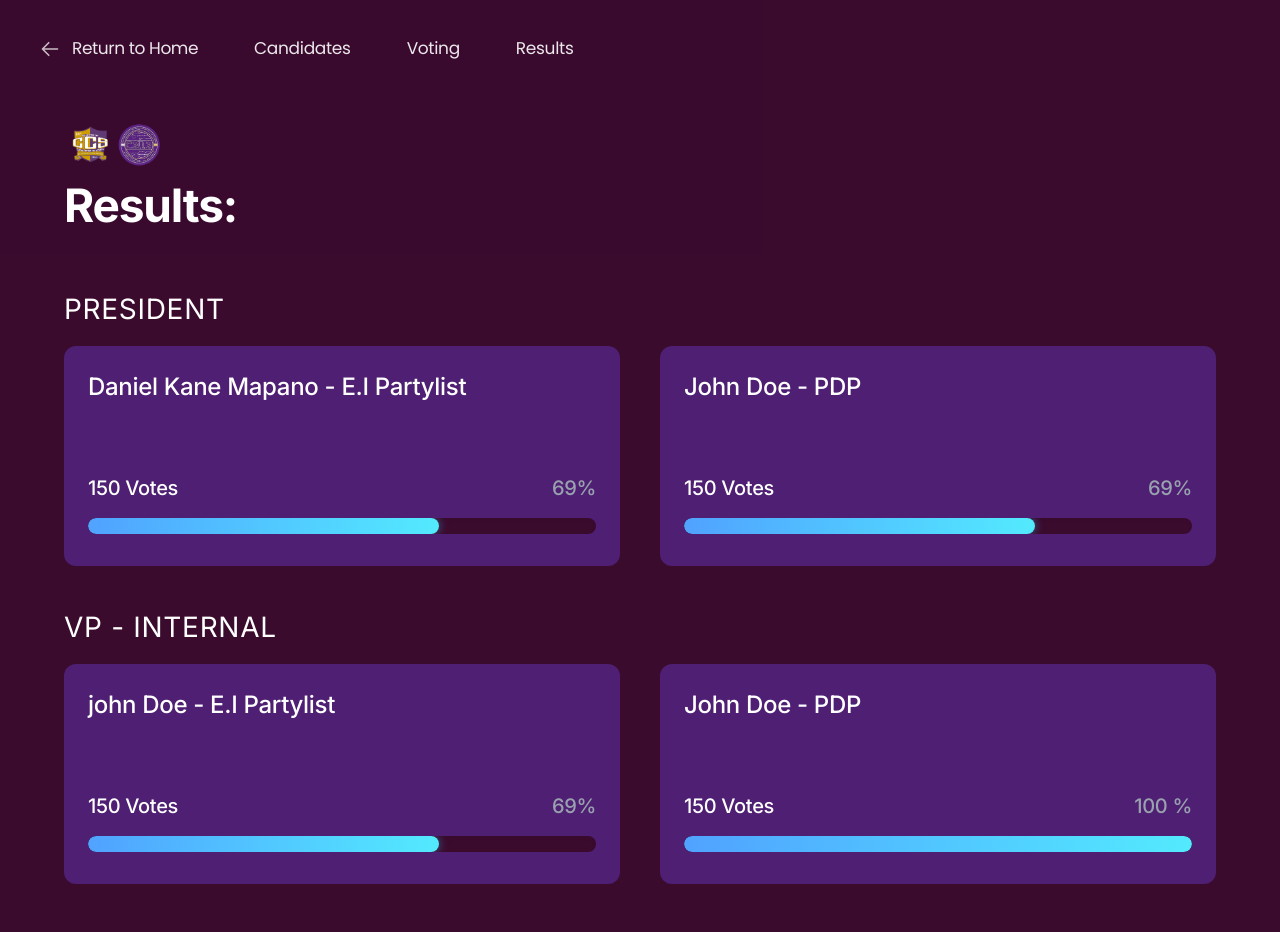
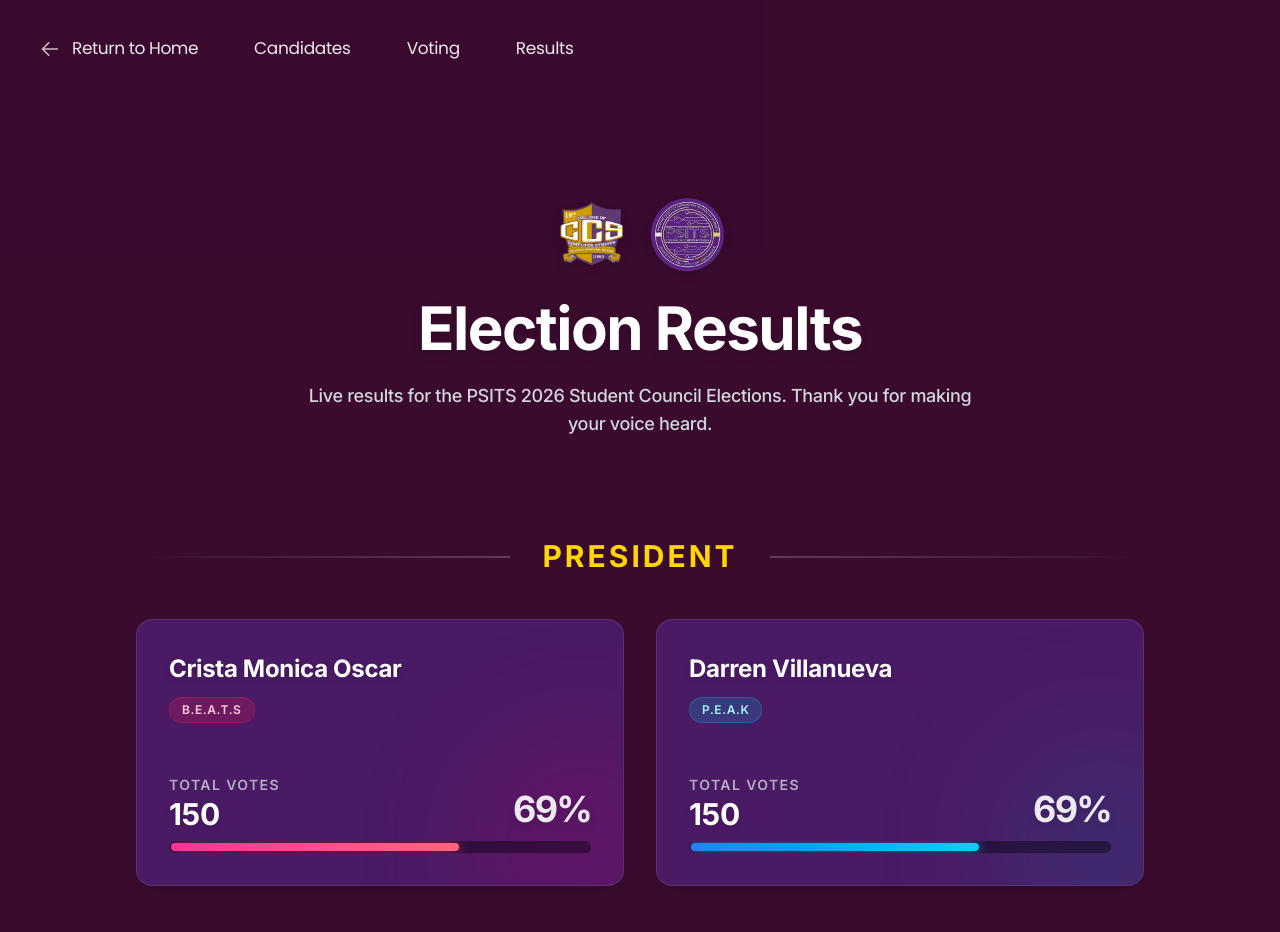
Before and after one commit to ire-zepelli/voting-system, a React (Vite) app in the folder frontend/: page /results in a window 1280 px wide. Shown: the top 932 px of the page. Built offline with nearby package versions, Linux system fonts and the light colour scheme.

Commit message:
changed the layout to the results page and result card

```diff
--- a/frontend/src/components/ResultsCard.jsx
+++ b/frontend/src/components/ResultsCard.jsx
@@ -1,27 +1,70 @@
 import React from "react";
 
 function ResultsCard({ text, voteNum, percentage }) {
+  // Extract and clean data
+  const rawText = text || '';
+  const parts = rawText.split(" - ");
+  const name = parts[0];
+  const partyContainer = parts.length > 1 ? parts[1] : "";
+
+  // Some parties in standard text say 'Partylistv' or 'Partylist'
+  const party = partyContainer.replace(/partylistv?/i, '').trim();
+
+  const isBeats = party.toLowerCase().includes("b.e.a.t.s");
+  const isPeak = party.toLowerCase().includes("p.e.a.k");
+
+  const progressBarGradient = isBeats
+    ? "from-pink-500 to-rose-400 shadow-[0_0_12px_rgba(244,63,94,0.6)]"
+    : isPeak
+      ? "from-blue-500 to-cyan-400 shadow-[0_0_12px_rgba(56,189,248,0.6)]"
+      : "from-purple-500 to-indigo-400 shadow-[0_0_12px_rgba(168,85,247,0.6)]";
+
+  const partyAccentColor = isBeats
+    ? "bg-rose-500/20 text-rose-200 border-rose-500/30"
+    : isPeak
+      ? "bg-cyan-500/20 text-cyan-200 border-cyan-500/30"
+      : "bg-white/10 text-gray-200 border-white/20";
+
+  // Clean percentage text (e.g. "100      %" to "100%")
+  const cleanPercentage = (percentage || '0%').toString().replace(/\s/g, '');
+
   return (
-    <div className="bg-[#4F1F73] h-full min-h-[180px] sm:min-h-[220px] w-full rounded-xl flex flex-col justify-between gap-4 sm:gap-5 px-4 sm:px-6 py-5 sm:py-6">
-      <p className="text-lg sm:text-2xl font-medium mb-2 sm:mb-5 leading-snug break-words">
-        {text}
-      </p>
-      <div className="mt-auto">
-        <div className="flex flex-row justify-between items-center w-full mb-3 sm:mb-4">
-          <p className="text-[16px] sm:text-xl font-medium truncate">
-            {voteNum} Votes
-          </p>
-          <p className="text-[16px] sm:text-xl font-medium text-gray-400 shrink-0">
-            {percentage}
+    <div className="group relative bg-[#4F1F73]/80 hover:bg-[#5C2785] transition-all duration-300 w-full rounded-2xl flex flex-col justify-between gap-5 p-6 sm:p-8 border border-white/10 hover:border-white/30 overflow-hidden shadow-lg hover:shadow-2xl h-full min-h-[180px] sm:min-h-[220px]">
+      {/* Background glow effect based on party */}
+      <div className={`absolute -bottom-10 -right-10 w-40 h-40 blur-[80px] rounded-full opacity-30 transition-opacity duration-300 group-hover:opacity-50 ${isBeats ? 'bg-pink-600' : isPeak ? 'bg-cyan-600' : 'bg-purple-600'} pointer-events-none`}></div>
+
+      <div className="relative z-10 flex flex-col gap-3">
+        <p className="text-xl sm:text-2xl font-bold text-white leading-snug break-words drop-shadow-md">
+          {name}
+        </p>
+        {party && (
+          <span className={`inline-block px-3 py-1 rounded-full text-xs font-semibold uppercase tracking-wider backdrop-blur-sm self-start border ${partyAccentColor}`}>
+            {party}
+          </span>
+        )}
+      </div>
+
+      <div className="mt-8 relative z-10">
+        <div className="flex flex-row justify-between items-end w-full mb-3">
+          <div className="flex flex-col">
+            <p className="text-gray-300 text-xs sm:text-sm font-semibold uppercase tracking-widest mb-1 opacity-80">
+              Total Votes
+            </p>
+            <p className="text-2xl sm:text-3xl font-extrabold text-white leading-none drop-shadow-md">
+              {voteNum}
+            </p>
+          </div>
+          <p className="text-3xl sm:text-4xl font-black text-white/90 shrink-0 tracking-tighter drop-shadow-lg">
+            {cleanPercentage}
           </p>
         </div>
-      <div className="h-4 w-full bg-[#3B0B2E] rounded-full overflow-hidden shadow-inner mb-2">
-        {/* Dynamic Fill */}
-        <div
-          style={{ width: `${percentage}` }}
-          className="h-full bg-gradient-to-r from-blue-400 to-cyan-300 transition-all duration-500 ease-out rounded-full shadow-[0_0_10px_rgba(56,189,248,0.5)]"
-        />
-      </div>
+
+        <div className="h-3 w-full bg-black/40 rounded-full overflow-hidden shadow-inner p-[2px]">
+          <div
+            style={{ width: `${cleanPercentage}` }}
+            className={`h-full bg-gradient-to-r ${progressBarGradient} transition-all duration-1000 ease-out rounded-full`}
+          />
+        </div>
       </div>
     </div>
   );
--- a/frontend/src/pages/Results.jsx
+++ b/frontend/src/pages/Results.jsx
@@ -1,4 +1,4 @@
-import React from 'react'
+import React, { useState, useEffect, useRef } from 'react'
 import { useNavigate } from 'react-router-dom'
 import Header from '../components/Header'
 import ResultsCard from '../components/ResultsCard'
@@ -7,123 +7,174 @@ import uclmccs from '../assets/uclmccs.png'
 import uclmpsits from '../assets/uclmpsits.png'
 import Button from '../components/Button'
 
+const FadeInOnScroll = ({ children }) => {
+    const [isVisible, setIsVisible] = useState(false);
+    const domRef = useRef();
+
+    useEffect(() => {
+        const observer = new IntersectionObserver(
+            (entries) => {
+                entries.forEach((entry) => {
+                    if (entry.isIntersecting) {
+                        setIsVisible(true);
+                        observer.unobserve(entry.target);
+                    }
+                });
+            },
+            { threshold: 0.15 },
+        );
+
+        const current = domRef.current;
+        if (current) observer.observe(current);
+        return () => current && observer.unobserve(current);
+    }, []);
+
+    return (
+        <div
+            ref={domRef}
+            className={`transition-all duration-700 ease-out will-change-transform ${isVisible ? "opacity-100 translate-y-0" : "opacity-0 translate-y-[60px]"
+                }`}
+        >
+            {children}
+        </div>
+    );
+};
+
 function Results() {
     const navigate = useNavigate()
     const positions = [
         {
             title: "PRESIDENT",
             candidates: [
-                { text: "Daniel Kane Mapano - E.I Partylist", voteNum: 150, percentage: "69%" },
-                { text: "John Doe - PDP", voteNum: 150, percentage: "69%" }
+                { text: "Crista Monica Oscar - B.E.A.T.S Partylist", voteNum: 150, percentage: "69%" },
+                { text: "Darren Villanueva - P.E.A.K Partylist", voteNum: 150, percentage: "69%" }
             ]
         },
         {
             title: "VP - INTERNAL",
             candidates: [
-                { text: "john Doe - E.I Partylist", voteNum: 150, percentage: "69%" },
-                { text: "John Doe - PDP", voteNum: 150, percentage: "100      %" }
+                { text: "Dan Pierre Pogoy - B.E.A.T.S Partylist", voteNum: 150, percentage: "69%" },
+                { text: "Altheia Dano - P.E.A.K Partylist", voteNum: 150, percentage: "100      %" }
             ]
         },
         {
             title: "VP - EXTERNAL",
             candidates: [
-                { text: "john Doe - E.I Partylist", voteNum: 150, percentage: "69%" },
-                { text: "John Doe - PDP", voteNum: 150, percentage: "69%" }
+                { text: "Ryan Pacumio - B.E.A.T.S Partylist", voteNum: 150, percentage: "69%" },
+                { text: "Kane Huxley Book - P.E.A.K Partylist", voteNum: 150, percentage: "69%" }
             ]
         },
         {
             title: "SECRETARY",
             candidates: [
-                { text: "john Doe - E.I Partylist", voteNum: 150, percentage: "69%" },
-                { text: "John Doe - PDP", voteNum: 150, percentage: "69%" }
+                { text: "May Lapeña - B.E.A.T.S Partylistv", voteNum: 150, percentage: "69%" },
+                { text: "Diane Mendoza - P.E.A.K Partylist", voteNum: 150, percentage: "69%" }
             ]
         },
         {
             title: "PIO",
             candidates: [
-                { text: "john Doe - E.I Partylist", voteNum: 150, percentage: "69%" },
-                { text: "John Doe - PDP", voteNum: 150, percentage: "69%" }
+                { text: "Fiona Monilar - B.E.A.T.S Partylist", voteNum: 150, percentage: "69%" },
+                { text: "Jea Mary Trixy Magallanes - P.E.A.K Partylist", voteNum: 150, percentage: "69%" }
             ]
         },
         {
             title: "TREASURER",
             candidates: [
-                { text: "john Doe - E.I Partylist", voteNum: 150, percentage: "69%" },
-                { text: "John Doe - PDP", voteNum: 150, percentage: "69%" }
+                { text: "Keith Ramises Latonio - B.E.A.T.S Partylist", voteNum: 150, percentage: "69%" },
+                { text: "Hanny Jane Enriquez - P.E.A.K Partylist", voteNum: 150, percentage: "69%" }
             ]
         },
         {
             title: "CHIEF OF CREATIVES",
             candidates: [
-                { text: "john Doe - E.I Partylist", voteNum: 150, percentage: "69%" },
-                { text: "John Doe - PDP", voteNum: 150, percentage: "69%" }
+                { text: "Harry Conde - B.E.A.T.S Partylist", voteNum: 150, percentage: "69%" },
+                { text: "Tristhan Mark Vincent Villamor - P.E.A.K Partylist", voteNum: 150, percentage: "69%" }
             ]
         },
         {
             title: "AUDITOR",
             candidates: [
-                { text: "john Doe - E.I Partylist", voteNum: 150, percentage: "69%" },
-                { text: "John Doe - PDP", voteNum: 150, percentage: "69%" }
+                { text: "Emmanuel Franz Apawan - B.E.A.T.S Partylist", voteNum: 150, percentage: "69%" },
+                { text: "Myka Angela Dumael - P.E.A.K Partylist", voteNum: 150, percentage: "69%" }
             ]
         },
         {
             title: "CHIEF OF REPRESENTATIVE",
             candidates: [
-                { text: "john Doe - E.I Partylist", voteNum: 150, percentage: "69%" },
-                { text: "John Doe - PDP", voteNum: 150, percentage: "69%" }
+                { text: "Jhoviegen Cuysona - B.E.A.T.S Partylist", voteNum: 150, percentage: "69%" },
+                { text: "Abijah Shen Regado - P.E.A.K Partylist", voteNum: 150, percentage: "69%" }
             ]
         },
         {
             title: "CHIEF OF STUDENTS DEVELOPMENT",
             candidates: [
-                { text: "john Doe - E.I Partylist", voteNum: 150, percentage: "69%" },
-                { text: "John Doe - PDP", voteNum: 150, percentage: "69%" }
+                { text: "Aimee Gayle Cogal - B.E.A.T.S Partylist", voteNum: 150, percentage: "69%" },
+                { text: "Jeoff Andrew Demecillo - P.E.A.K Partylist", voteNum: 150, percentage: "69%" }
             ]
         },
         {
             title: "ACADEMIC REPRESENTATIVE",
             candidates: [
-                { text: "john Doe - E.I Partylist", voteNum: 150, percentage: "69%" },
-                { text: "John Doe - PDP", voteNum: 150, percentage: "69%" }
+                { text: "Rose Anne Resureccion - B.E.A.T.S Partylist", voteNum: 150, percentage: "69%" },
+                // { text: "John Doe - PDP", voteNum: 150, percentage: "69%" }
             ]
         }, {
             title: "CARES REPRESENTATIVE",
             candidates: [
-                { text: "john Doe - E.I Partylist", voteNum: 150, percentage: "69%" },
-                { text: "John Doe - PDP", voteNum: 150, percentage: "69%" }
+                { text: "Mary Grace Patalinghug - B.E.A.T.S Partylist", voteNum: 150, percentage: "69%" },
+                { text: "Nathaniel Ornopia - P.E.A.K Partylist", voteNum: 150, percentage: "69%" }
             ]
         }
     ]
 
     return (
-        <div className='bg-[#3B0B2E]/98 min-h-screen'>
+        <div className='bg-[#3B0B2E]/98 min-h-screen flex flex-col'>
             <Header />
-            <main className="flex-grow w-full max-w-[1440px] px-4 sm:px-8 md:px-16 py-6 fade-in-up box-border mx-auto">
-                <div className="flex gap-1 mb-1 items-center justify-start ml-1">
-                    <img src={uclmccs} alt="UCLM CCS Logo" className="w-[45px] h-auto object-contain" />
-                    <img src={uclmpsits} alt="UCLM PSITS Logo" className="w-[45px] h-auto object-contain" />
+            <main className="flex-grow w-full max-w-[1280px] px-4 sm:px-8 md:px-12 py-10 mx-auto box-border xl:pt-16">
+                {/* Page Header */}
+                <div className="flex flex-col items-center justify-center text-center mb-16 sm:mb-24 fade-in-up mt-8">
+                    <div className="flex gap-4 mb-6 items-center justify-center">
+                        <img src={uclmccs} alt="UCLM CCS Logo" className="w-[60px] md:w-[80px] h-auto object-contain drop-shadow-lg" />
+                        <img src={uclmpsits} alt="UCLM PSITS Logo" className="w-[60px] md:w-[80px] h-auto object-contain drop-shadow-lg" />
+                    </div>
+                    <h1 className="text-4xl md:text-5xl lg:text-6xl text-white font-extrabold tracking-tight mb-4 drop-shadow-lg">
+                        Election Results
+                    </h1>
+                    <p className="text-gray-300 text-base md:text-lg max-w-2xl mt-2 font-medium">
+                        Live results for the PSITS 2026 Student Council Elections. Thank you for making your voice heard.
+                    </p>
                 </div>
-                <h1 className="text-[36px] sm:text-[46px] text-white font-bold tracking-tight mb-12">Results:</h1>
 
-                <div className="flex flex-col w-full text-white">
+                <div className="flex flex-col w-full mx-auto max-w-5xl">
                     {positions.map((position, index) => (
-                        <div key={index} className="mb-10 w-full">
-                            <h2 className="text-[24px] sm:text-[28px] font-normal tracking-wide mb-4 whitespace-normal">{position.title}</h2>
-                            <div className="grid grid-cols-1 lg:grid-cols-2 gap-x-10 gap-y-6 w-full">
-                                {position.candidates.map((candidate, candidateIndex) => (
-                                    <div key={candidateIndex} className="w-full bg-transparent">
+                        <FadeInOnScroll key={index}>
+                            <div className="mb-16 sm:mb-20 w-full relative">
+                                {/* Position Title with styling */}
+                                <div className="flex items-center gap-4 mb-8 sm:mb-10">
+                                    <div className="h-[2px] flex-grow bg-gradient-to-r from-transparent to-white/20"></div>
+                                    <h2 className="text-[20px] sm:text-[26px] md:text-[30px] font-bold tracking-widest uppercase text-[#FFD700] whitespace-nowrap px-4 ">
+                                        {position.title}
+                                    </h2>
+                                    <div className="h-[2px] flex-grow bg-gradient-to-l from-transparent to-white/20"></div>
+                                </div>
+
+                                <div className="grid grid-cols-1 md:grid-cols-2 gap-6 sm:gap-8 w-full px-2">
+                                    {position.candidates.map((candidate, candidateIndex) => (
                                         <ResultsCard
+                                            key={candidateIndex}
                                             text={candidate.text}
                                             voteNum={candidate.voteNum}
                                             percentage={candidate.percentage}
                                         />
-                                    </div>
-                                ))}
+                                    ))}
+                                </div>
                             </div>
-                        </div>
+                        </FadeInOnScroll>
                     ))}
                 </div>
-                <div className='flex items-center justify-center w-100 mx-auto my-18'>
+
+                <div className="flex items-center justify-center w-full mt-10 mb-16">
                     <Button onClick={() => navigate('/')}>Return to HomePage</Button>
                 </div>
             </main>
```
Also changed, not shown: 1 other file (tests, documents, lock files or other folders).
